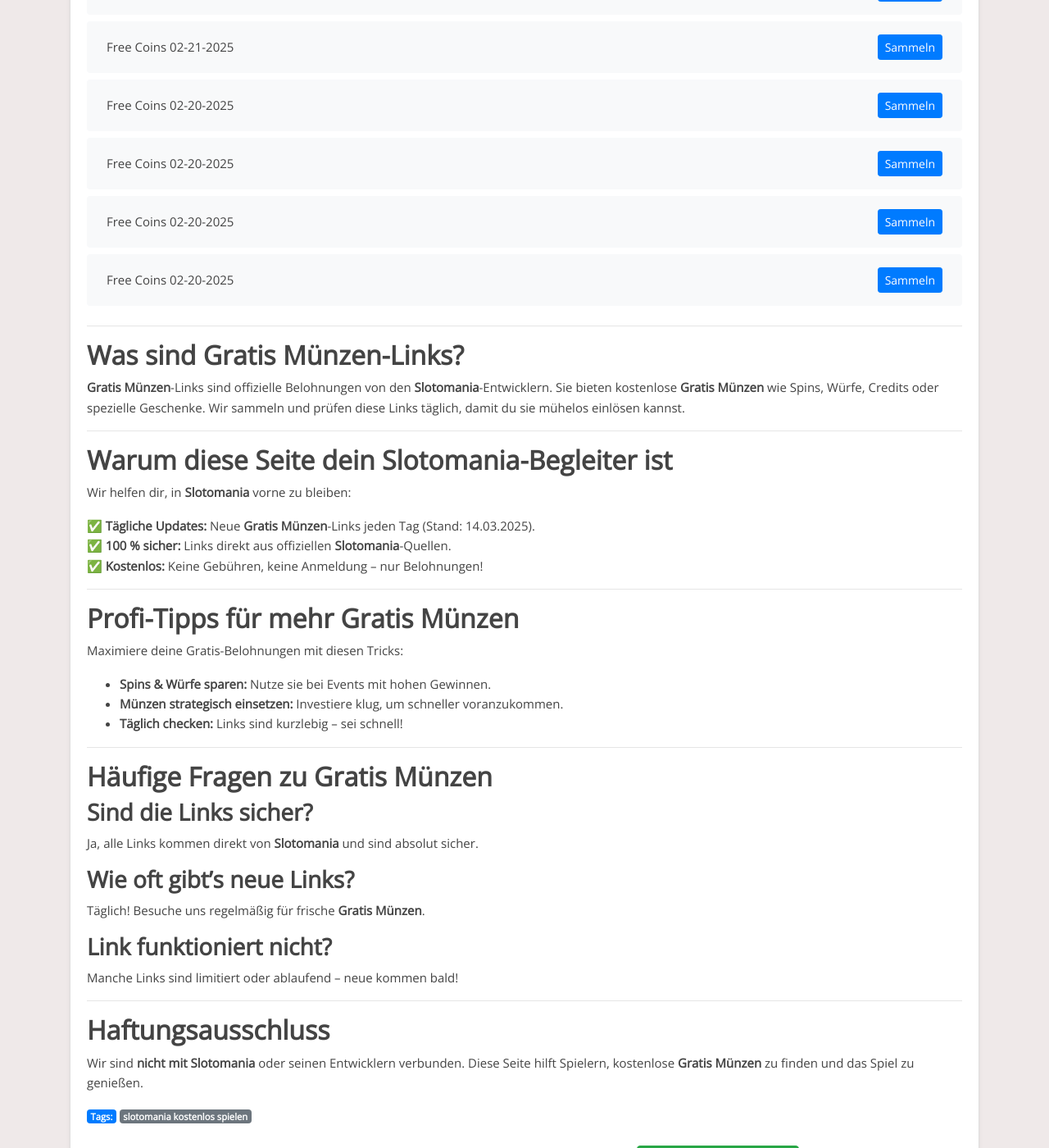
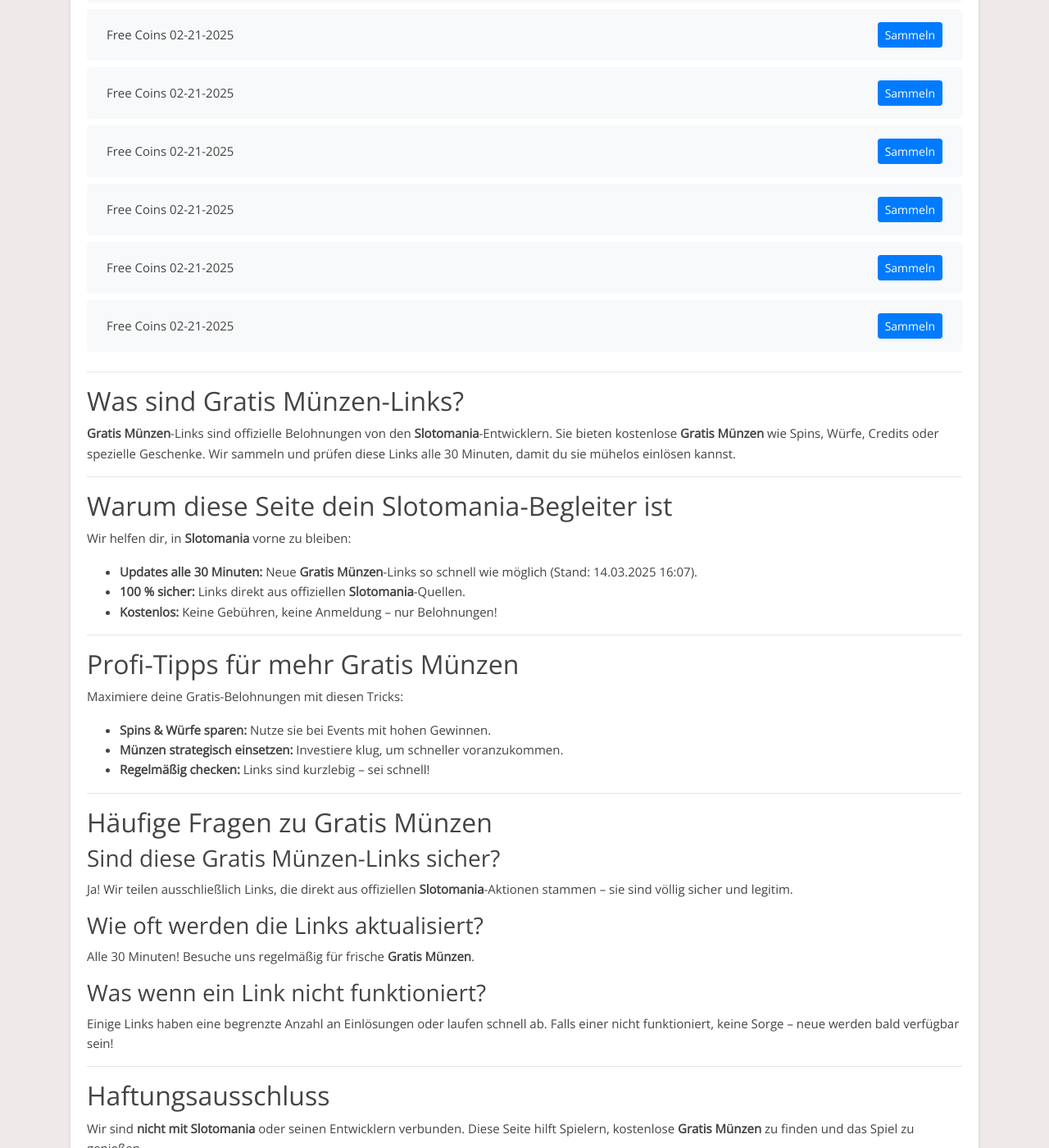
Before and after one commit to Prollad99/bs-de, a Jekyll site: the page built from _posts/2025-01-19-slotomania.md, in a window 1280 px wide and 1400 px high, scrolled down 7326 px. Shown: the whole window at 82% size. Built offline with Jekyll 4.4.1, drawn with Linux system fonts in a browser that asks for light colours; some of the changed text lies outside the part shown.

Commit message:
Update  links and content - 2025-03-14 16:07

```diff
--- a/_includes/slotomania.html
+++ b/_includes/slotomania.html
@@ -1,4 +1,20 @@
 <ul class="list-group mt-3 mb-4">
+  <li class="list-group-item d-flex justify-content-between align-items-center">
+    <span>Free Coins 03-14-2025</span>
+    <a href="https://api.playtika.com/redirector/?coupon_token=1_3_1741894200030_04px3y0x" class="btn btn-primary btn-sm">Sammeln</a>
+  </li>
+  <li class="list-group-item d-flex justify-content-between align-items-center">
+    <span>Free Coins 03-14-2025</span>
+    <a href="https://api.playtika.com/redirector/?coupon_token=1_3_1741855383215_5jnkgre4" class="btn btn-primary btn-sm">Sammeln</a>
+  </li>
+  <li class="list-group-item d-flex justify-content-between align-items-center">
+    <span>Free Coins 03-14-2025</span>
+    <a href="https://api.playtika.com/redirector/?coupon_token=1_3_1741855478732_onjgl3ng" class="btn btn-primary btn-sm">Sammeln</a>
+  </li>
+  <li class="list-group-item d-flex justify-content-between align-items-center">
+    <span>Free Coins 03-14-2025</span>
+    <a href="https://api.playtika.com/redirector/?coupon_token=1_3_1741906800056_ozp2jm5p" class="btn btn-primary btn-sm">Sammeln</a>
+  </li>
   <li class="list-group-item d-flex justify-content-between align-items-center">
     <span>Free Coins 03-12-2025</span>
     <a href="https://api.playtika.com/redirector/?coupon_token=1_3_1741647600083_lm5n44lk" class="btn btn-primary btn-sm">Sammeln</a>
@@ -383,20 +399,4 @@
     <span>Free Coins 02-21-2025</span>
     <a href="https://api.playtika.com/redirector/?coupon_token=1_3_1740079800006_04lgnnyn" class="btn btn-primary btn-sm">Sammeln</a>
   </li>
-  <li class="list-group-item d-flex justify-content-between align-items-center">
-    <span>Free Coins 02-20-2025</span>
-    <a href="https://api.playtika.com/redirector/?coupon_token=1_3_1739970422982_5jooo86e" class="btn btn-primary btn-sm">Sammeln</a>
-  </li>
-  <li class="list-group-item d-flex justify-content-between align-items-center">
-    <span>Free Coins 02-20-2025</span>
-    <a href="https://api.playtika.com/redirector/?coupon_token=1_3_1739954676549_d8wwx0j2" class="btn btn-primary btn-sm">Sammeln</a>
-  </li>
-  <li class="list-group-item d-flex justify-content-between align-items-center">
-    <span>Free Coins 02-20-2025</span>
-    <a href="https://api.playtika.com/redirector/?coupon_token=1_3_1739993400030_82445d52" class="btn btn-primary btn-sm">Sammeln</a>
-  </li>
-  <li class="list-group-item d-flex justify-content-between align-items-center">
-    <span>Free Coins 02-20-2025</span>
-    <a href="https://api.playtika.com/redirector/?coupon_token=1_3_1739976572824_ygzzgmrm" class="btn btn-primary btn-sm">Sammeln</a>
-  </li>
 </ul>
--- a/_includes/slotomania_footer.html
+++ b/_includes/slotomania_footer.html
@@ -1,44 +1,47 @@
 ---
 
-## **Was sind Gratis Münzen-Links?**
+## Was sind Gratis Münzen-Links?
 
-**Gratis Münzen**-Links sind offizielle Belohnungen von den **Slotomania**-Entwicklern. Sie bieten kostenlose **Gratis Münzen** wie Spins, Würfe, Credits oder spezielle Geschenke. Wir sammeln und prüfen diese Links täglich, damit du sie mühelos einlösen kannst.
+**Gratis Münzen**-Links sind offizielle Belohnungen von den **Slotomania**-Entwicklern. Sie bieten kostenlose **Gratis Münzen** wie Spins, Würfe, Credits oder spezielle Geschenke. Wir sammeln und prüfen diese Links alle 30 Minuten, damit du sie mühelos einlösen kannst.
 
 ---
 
-## **Warum diese Seite dein Slotomania-Begleiter ist**
+## Warum diese Seite dein Slotomania-Begleiter ist
 
 Wir helfen dir, in **Slotomania** vorne zu bleiben:
 
-✅ **Tägliche Updates:** Neue **Gratis Münzen**-Links jeden Tag (Stand: 14.03.2025).
-✅ **100 % sicher:** Links direkt aus offiziellen **Slotomania**-Quellen.
-✅ **Kostenlos:** Keine Gebühren, keine Anmeldung – nur Belohnungen!
+- **Updates alle 30 Minuten:** Neue **Gratis Münzen**-Links so schnell wie möglich (Stand: 14.03.2025 16:07).
+- **100 % sicher:** Links direkt aus offiziellen **Slotomania**-Quellen.
+- **Kostenlos:** Keine Gebühren, keine Anmeldung – nur Belohnungen!
 
 ---
 
-## **Profi-Tipps für mehr Gratis Münzen**
+## Profi-Tipps für mehr Gratis Münzen
 
 Maximiere deine Gratis-Belohnungen mit diesen Tricks:
 
 - **Spins & Würfe sparen:** Nutze sie bei Events mit hohen Gewinnen.
 - **Münzen strategisch einsetzen:** Investiere klug, um schneller voranzukommen.
-- **Täglich checken:** Links sind kurzlebig – sei schnell!
+- **Regelmäßig checken:** Links sind kurzlebig – sei schnell!
 
 ---
 
-## **Häufige Fragen zu Gratis Münzen**
+## Häufige Fragen zu Gratis Münzen
 
-### **Sind die Links sicher?**
-Ja, alle Links kommen direkt von **Slotomania** und sind absolut sicher.
+### Sind diese Gratis Münzen-Links sicher?
 
-### **Wie oft gibt’s neue Links?**
-Täglich! Besuche uns regelmäßig für frische **Gratis Münzen**.
+Ja! Wir teilen ausschließlich Links, die direkt aus offiziellen **Slotomania**-Aktionen stammen – sie sind völlig sicher und legitim.
 
-### **Link funktioniert nicht?**
-Manche Links sind limitiert oder ablaufend – neue kommen bald!
+### Wie oft werden die Links aktualisiert?
+
+Alle 30 Minuten! Besuche uns regelmäßig für frische **Gratis Münzen**.
+
+### Was wenn ein Link nicht funktioniert?
+
+Einige Links haben eine begrenzte Anzahl an Einlösungen oder laufen schnell ab. Falls einer nicht funktioniert, keine Sorge – neue werden bald verfügbar sein!
 
 ---
 
-## **Haftungsausschluss**
+## Haftungsausschluss
 
 Wir sind **nicht mit Slotomania** oder seinen Entwicklern verbunden. Diese Seite hilft Spielern, kostenlose **Gratis Münzen** zu finden und das Spiel zu genießen.
--- a/_includes/slotomania_post.html
+++ b/_includes/slotomania_post.html
@@ -1,3 +1,5 @@
+# Slotomania Gratis Gratis Münzen – Dein Täglicher Bonus
+
 Willkommen bei deiner Quelle für **Slotomania Gratis Gratis Münzen**! Hier findest du alle 30 Minuten neue Links, um kostenlose Gratis Münzen und Belohnungen zu sammeln – perfekt für deutsche Spieler.
 
 ---
```
Also changed, not shown: links-json/slotomania.json (+16 -16 lines), 1 other file.
